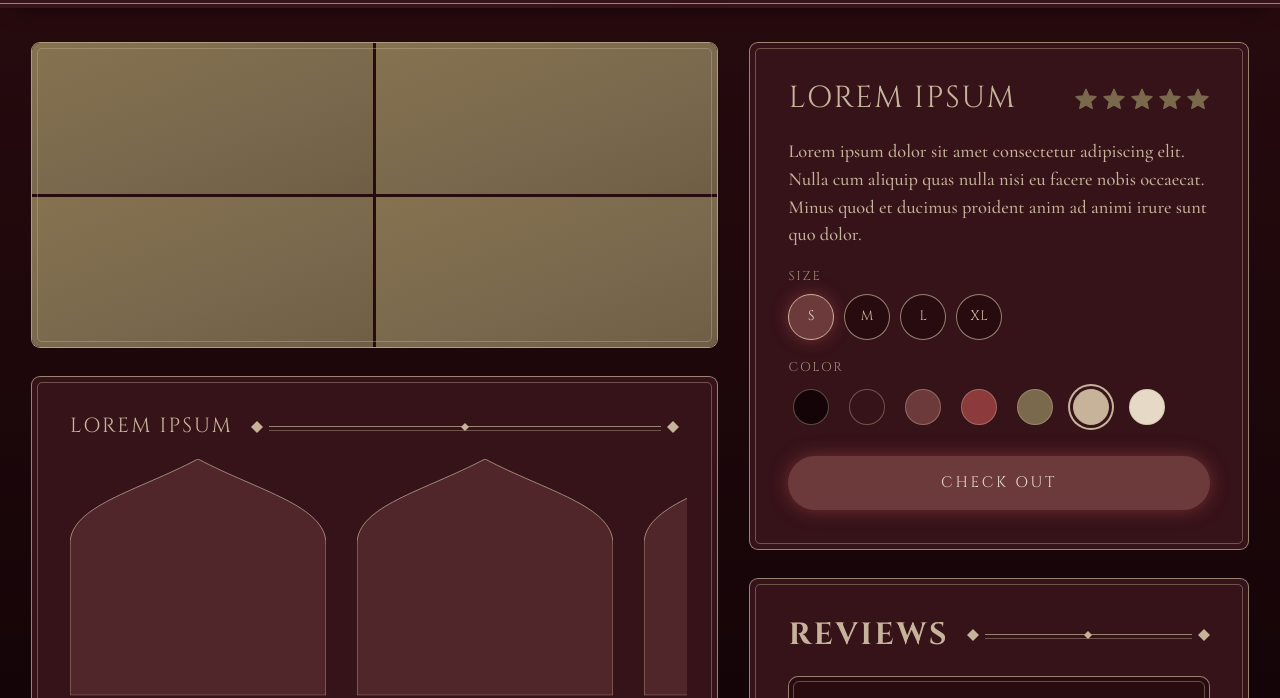
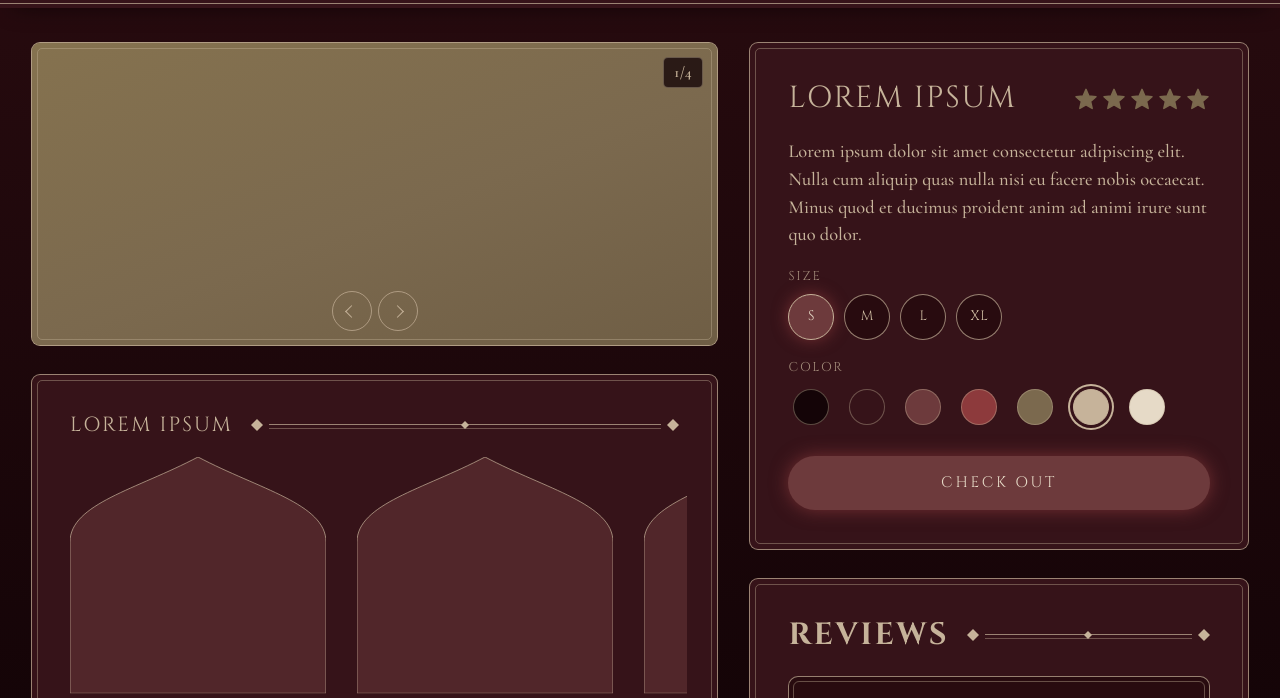
Before and after one commit to EndOfTxme/Draven, a plain HTML site: page draven-test/product.html in a window 1280 px wide. Shown: the part 75-773 px from the top of the page. Drawn offline with nearby package versions, Linux system fonts and the light colour scheme; a web font is replaced by a local one.

Commit message:
wow js!!!!!!!!!!!!

```diff
--- a/draven-test/css/home.css
+++ b/draven-test/css/home.css
@@ -284,3 +284,18 @@
     padding-top: var(--section-gap);
   }
 }
+
+
+
+
+
+/* Keep the homepage carousel chevrons centered inside all four circular buttons. */
+.carousel-nav .carousel-nav__arrow--prev::before,
+.carousel-nav .carousel-nav__arrow--prev:hover::before {
+  transform: rotate(135deg);
+}
+
+.carousel-nav .carousel-nav__arrow--next::before,
+.carousel-nav .carousel-nav__arrow--next:hover::before {
+  transform: rotate(-45deg);
+}
--- a/draven-test/css/product.css
+++ b/draven-test/css/product.css
@@ -30,26 +30,68 @@
    Gallery
    ========================================================================== */
 .gallery {
+  position: relative;
   padding: 0;
   overflow: hidden;
   background: var(--boho);
 }
 
-.gallery__grid {
-  display: grid;
-  grid-template-columns: 1fr 1fr;
-  gap: 3px;
-  background: var(--roast);
+.gallery__nav {
+  position: absolute;
+  right: 0;
+  bottom: 14px;
+  left: 0;
+  z-index: 2;
+  margin: 0;
+}
+
+.gallery__counter {
+  position: absolute;
+  top: 14px;
+  right: 14px;
+  z-index: 2;
+  padding: 7px 10px;
+  border: 1px solid var(--line-soft);
+  border-radius: var(--radius-s);
+  color: var(--camel);
+  background: rgb(20 4 7 / 78%);
+  font: 600 0.95rem/1 var(--font-body);
+  letter-spacing: 0.04em;
+  pointer-events: none;
+}
+
+.gallery__carousel {
+  --carousel-gap: 0;
+  margin: 0;
+  padding: 0;
+  scrollbar-width: none;
+}
+
+.gallery__carousel::-webkit-scrollbar {
+  display: none;
 }
 
 .gallery__tile {
+  flex: 0 0 100%;
+  width: 100%;
   aspect-ratio: 381 / 168;
+  scroll-snap-align: start;
   background: linear-gradient(160deg, #85724f 0%, var(--boho) 55%, #6f5e45 100%);
 }
 
 .gallery__image {
   width: 100%;
   height: 100%;
+}
+
+.gallery__nav .carousel-nav__arrow--prev::before,
+.gallery__nav .carousel-nav__arrow--prev:hover::before {
+  transform: rotate(135deg);
+}
+
+.gallery__nav .carousel-nav__arrow--next::before,
+.gallery__nav .carousel-nav__arrow--next:hover::before {
+  transform: rotate(-45deg);
 }
 
 
@@ -336,19 +378,8 @@
 }
 
 @media (max-width: 719px) {
-  /* Gallery becomes one big picture you swipe through */
-  .gallery__grid {
-    display: flex;
-    gap: 0;
-    overflow-x: auto;
-    scroll-snap-type: x mandatory;
-    scrollbar-width: thin;
-    scrollbar-color: var(--camel) transparent;
-  }
-
+  /* Use a taller frame on small screens. */
   .gallery__tile {
-    flex: 0 0 100%;
-    scroll-snap-align: start;
     aspect-ratio: 334 / 410;
   }
 
--- /dev/null
+++ b/draven-test/js/carousel-controls.js
@@ -0,0 +1,62 @@
+(() => {
+  const reduceMotion = window.matchMedia("(prefers-reduced-motion: reduce)");
+
+  document.querySelectorAll(".carousel-nav").forEach((nav) => {
+    const carousel = nav.previousElementSibling;
+    if (!carousel?.matches(".carousel")) return;
+
+    nav.addEventListener("click", (event) => {
+      const arrow = event.target.closest(".carousel-nav__arrow");
+      if (!arrow) return;
+
+      event.preventDefault();
+
+      const firstItem = carousel.querySelector(".carousel__item");
+      const track = carousel.querySelector(".carousel__track");
+      if (!firstItem || !track) return;
+
+      const gap = Number.parseFloat(getComputedStyle(track).columnGap) || 0;
+      const distance = firstItem.getBoundingClientRect().width + gap;
+      const direction = arrow.classList.contains("carousel-nav__arrow--next") ? 1 : -1;
+
+      carousel.scrollBy({
+        left: direction * distance,
+        behavior: reduceMotion.matches ? "auto" : "smooth",
+      });
+    });
+  });
+
+  const gallery = document.querySelector("#product-gallery");
+  const counter = document.querySelector(".gallery__counter");
+  if (!gallery || !counter) return;
+
+  const frames = Array.from(gallery.querySelectorAll(".gallery__tile"));
+  let updateQueued = false;
+
+  const updateCounter = () => {
+    updateQueued = false;
+    const viewportCenter = gallery.getBoundingClientRect().left + gallery.clientWidth / 2;
+    let activeIndex = 0;
+    let smallestDistance = Infinity;
+
+    frames.forEach((frame, index) => {
+      const bounds = frame.getBoundingClientRect();
+      const distance = Math.abs(bounds.left + bounds.width / 2 - viewportCenter);
+      if (distance < smallestDistance) {
+        smallestDistance = distance;
+        activeIndex = index;
+      }
+    });
+
+    counter.textContent = `${activeIndex + 1}/${frames.length}`;
+  };
+
+  gallery.addEventListener("scroll", () => {
+    if (updateQueued) return;
+    updateQueued = true;
+    window.requestAnimationFrame(updateCounter);
+  }, { passive: true });
+
+  window.addEventListener("resize", updateCounter);
+  updateCounter();
+})();
--- a/draven-test/product.html
+++ b/draven-test/product.html
@@ -16,6 +16,7 @@
 
   <link rel="stylesheet" href="css/base.css">
   <link rel="stylesheet" href="css/product.css">
+  <script src="js/carousel-controls.js" defer></script>
 </head>
 
 <body class="page-product">
@@ -83,12 +84,19 @@
 
         <!-- ======================= GALLERY ======================= -->
         <section class="panel gallery" aria-label="Product gallery">
-          <ul class="gallery__grid">
-            <li class="gallery__tile"><div class="gallery__image" role="img" aria-label="Product image 1 (placeholder)"></div></li>
-            <li class="gallery__tile"><div class="gallery__image" role="img" aria-label="Product image 2 (placeholder)"></div></li>
-            <li class="gallery__tile"><div class="gallery__image" role="img" aria-label="Product image 3 (placeholder)"></div></li>
-            <li class="gallery__tile"><div class="gallery__image" role="img" aria-label="Product image 4 (placeholder)"></div></li>
-          </ul>
+          <output class="gallery__counter" aria-live="polite" aria-atomic="true">1/4</output>
+          <div class="carousel gallery__carousel" id="product-gallery" role="region" aria-label="Product images" tabindex="0">
+            <ul class="carousel__track gallery__track">
+              <li class="carousel__item gallery__tile" id="gallery-frame-1"><div class="gallery__image" role="img" aria-label="Product image 1 (placeholder)"></div></li>
+              <li class="carousel__item gallery__tile" id="gallery-frame-2"><div class="gallery__image" role="img" aria-label="Product image 2 (placeholder)"></div></li>
+              <li class="carousel__item gallery__tile" id="gallery-frame-3"><div class="gallery__image" role="img" aria-label="Product image 3 (placeholder)"></div></li>
+              <li class="carousel__item gallery__tile" id="gallery-frame-4"><div class="gallery__image" role="img" aria-label="Product image 4 (placeholder)"></div></li>
+            </ul>
+          </div>
+          <nav class="carousel-nav gallery__nav" aria-label="Product gallery: previous or next">
+            <a class="carousel-nav__arrow carousel-nav__arrow--prev" href="#gallery-frame-1" aria-label="Previous image"></a>
+            <a class="carousel-nav__arrow carousel-nav__arrow--next" href="#gallery-frame-4" aria-label="Next image"></a>
+          </nav>
         </section>
 
         <!-- ======================= RELATED PRODUCTS ======================= -->
```
Also changed, not shown: draven-test/home.html (+7 -12 lines), 1 other file.
